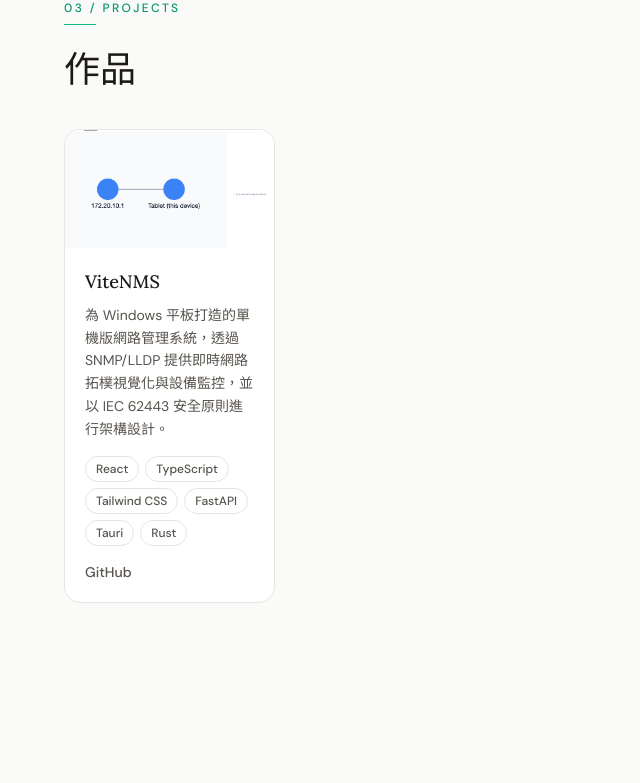
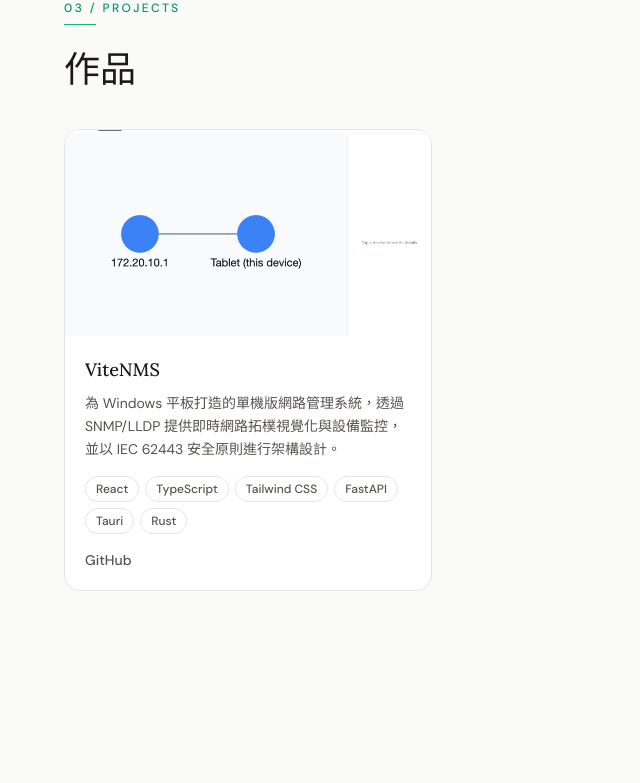
Before and after one commit to AndyChouCoding/AndyCV, a React (Vite) app: page / in a window 1280 px wide. Shown: the part 2351-3134 px from the top of the page, without its empty margins (0-640 px from the left). Built offline with nearby package versions, Linux system fonts and the light colour scheme.

Commit message:
fix: cap Projects grid at 3 columns/items per page
The previous 3/4/5 breakpoint-adaptive item count made cards too
narrow at md/lg (up to 5 columns), which looked unbalanced and
misaligned, especially with few projects. Simplified to a fixed
3 items per page / 3-column grid at md+.

```diff
--- a/src/components/Projects.tsx
+++ b/src/components/Projects.tsx
@@ -3,45 +3,21 @@
 import { useLang, t } from '../contexts/LanguageContext'
 import { useScrollReveal } from '../hooks/useScrollReveal'
 
-function useItemsPerPage() {
-  const [itemsPerPage, setItemsPerPage] = useState(3)
-
-  useEffect(() => {
-    const mdQuery = window.matchMedia('(min-width: 768px)')
-    const lgQuery = window.matchMedia('(min-width: 1024px)')
-
-    const update = () => {
-      if (lgQuery.matches) setItemsPerPage(5)
-      else if (mdQuery.matches) setItemsPerPage(4)
-      else setItemsPerPage(3)
-    }
-
-    update()
-    mdQuery.addEventListener('change', update)
-    lgQuery.addEventListener('change', update)
-    return () => {
-      mdQuery.removeEventListener('change', update)
-      lgQuery.removeEventListener('change', update)
-    }
-  }, [])
-
-  return itemsPerPage
-}
+const ITEMS_PER_PAGE = 3
 
 export function Projects() {
   const { lang } = useLang()
   const ref = useScrollReveal()
-  const itemsPerPage = useItemsPerPage()
   const [page, setPage] = useState(0)
 
-  const totalPages = Math.max(1, Math.ceil(projects.length / itemsPerPage))
+  const totalPages = Math.max(1, Math.ceil(projects.length / ITEMS_PER_PAGE))
 
   useEffect(() => {
     setPage((p) => Math.min(p, totalPages - 1))
   }, [totalPages])
 
-  const start = page * itemsPerPage
-  const current = projects.slice(start, start + itemsPerPage)
+  const start = page * ITEMS_PER_PAGE
+  const current = projects.slice(start, start + ITEMS_PER_PAGE)
 
   return (
     <section id="projects" className="py-24 px-6" ref={ref}>
@@ -59,7 +35,7 @@
 
         {/* Content */}
         <div className="reveal reveal-delay-2">
-            <div className="grid grid-cols-1 md:grid-cols-4 lg:grid-cols-5 gap-6">
+            <div className="grid grid-cols-1 md:grid-cols-3 gap-6">
               {current.map((project) => (
                 <div
                   key={project.id}
```
Also changed, not shown: 1 other file (tests, documents, lock files or other folders).
